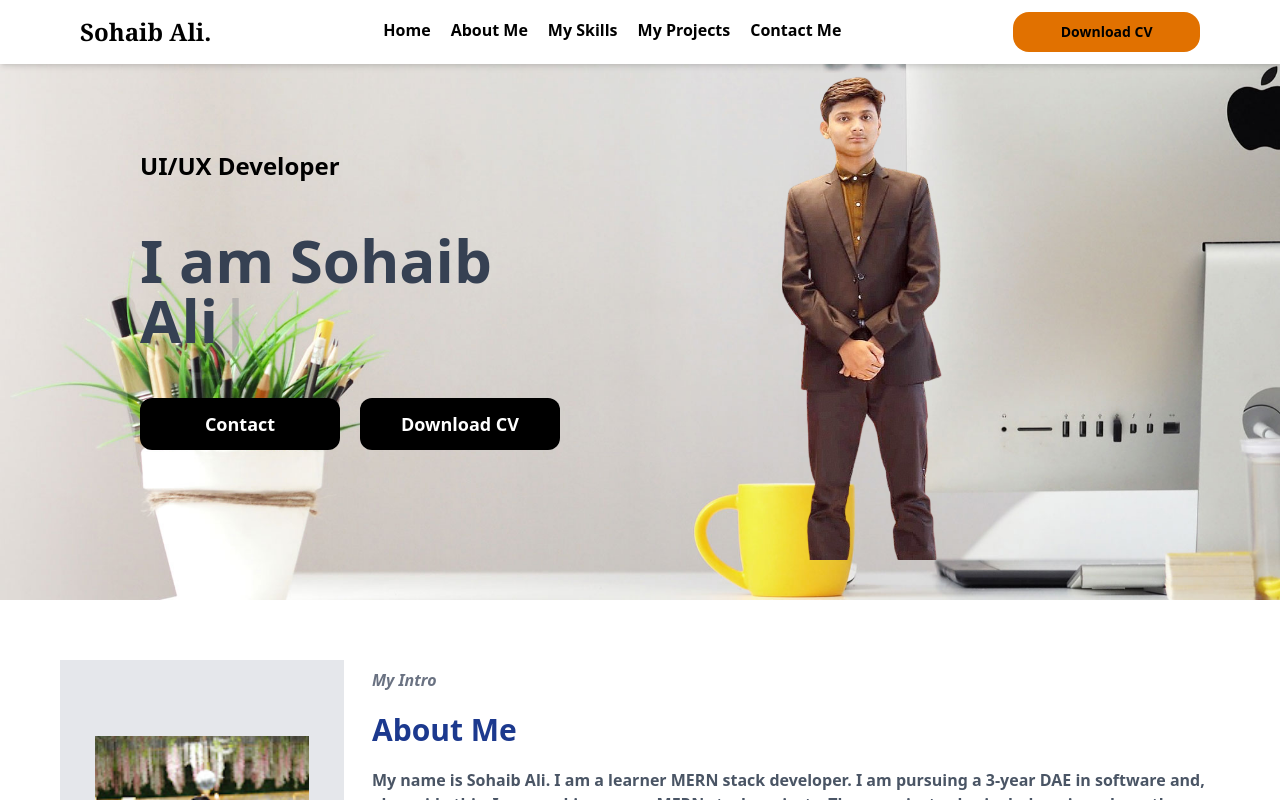
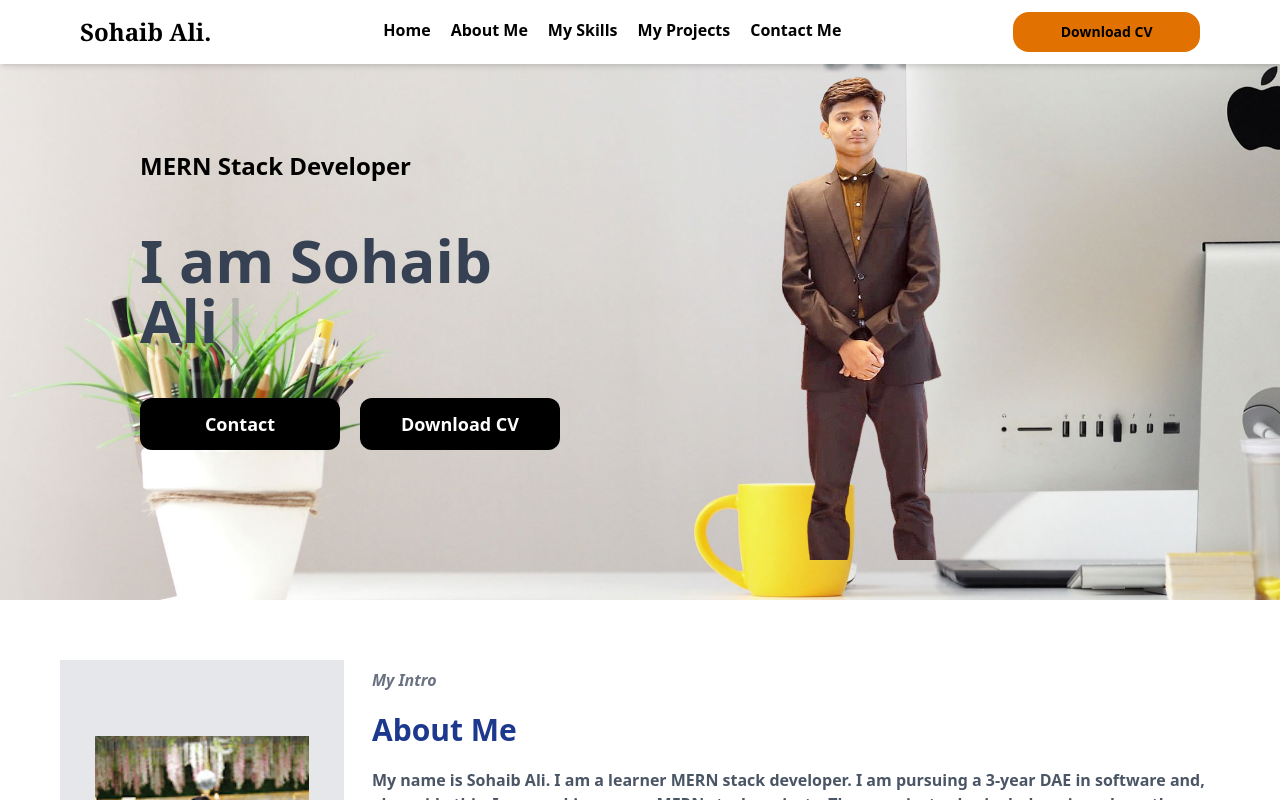
Before and after one commit to sohaibsaadat/portfolio, a React (Vite) app: page / in a window 1280 px wide. Shown: the top 800 px of the page. Built offline with nearby package versions, Linux system fonts and the light colour scheme.

Commit message:
Change title from 'UI/UX Developer' to 'MERN Stack Developer'

```diff
--- a/src/components/Hero.jsx
+++ b/src/components/Hero.jsx
@@ -9,7 +9,7 @@ const Hero = () => {
 }} className='w-full flex items-center top-0 inset-0  md:p-35 p-10 h-[600px] relative' >
   <div className=' w-[100%] justify-center  md:justify-start gap-12 flex flex-col md:w-[80%]  h-auto'>
 <div className='h-auto flex md:justify-start justify-center w-full'>
-<h1 className='font-bold  text-2xl'>UI/UX Developer</h1>
+<h1 className='font-bold  text-2xl'>MERN Stack Developer</h1>
 </div>
 <div className='md:text-start text-2xl  text-center font-bold t sm:text-6xl flex justify-center md:justify-start wrap-normal w-full   text-gray-700'>
     <Typewriter
```
